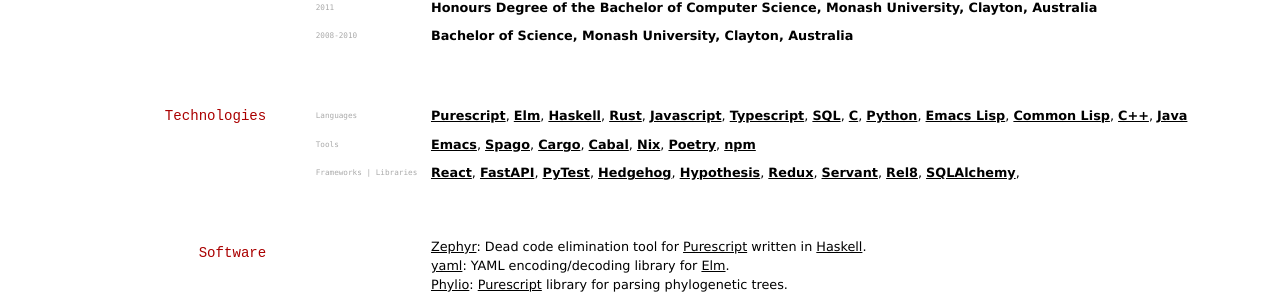
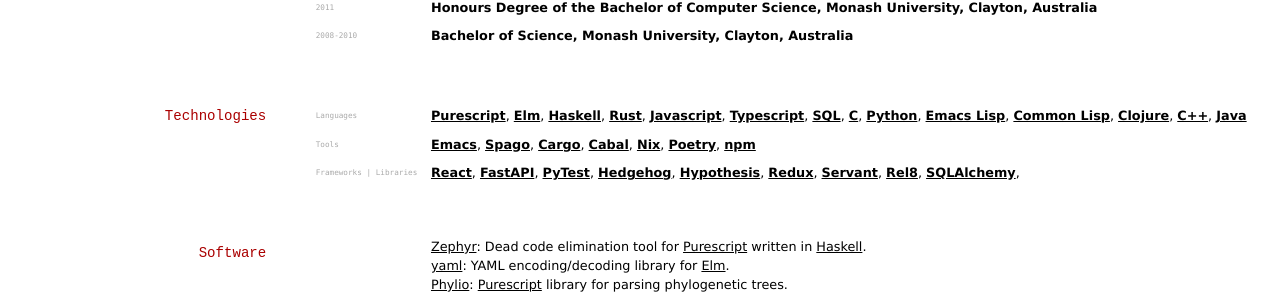
Before and after one commit to MaybeJustJames/jhc-at-home.github.io, a Jekyll site: the page built from index.md, in a window 1280 px wide. Shown: the part 834-1131 px from the top of the page. Built offline with Jekyll 4.4.1, drawn with Linux system fonts in a browser that asks for light colours.

Commit message:
Add Clojure to the list of languages

```diff
--- a/index.md
+++ b/index.md
@@ -72,7 +72,7 @@
 ## Technologies
 
 `Languages`
-**[Purescript](https://www.purescript.org)**, **[Elm](https://elm-lang.org)**, **[Haskell](https://www.haskell.org)**, **[Rust](https://www.rust-lang.org)**, **[Javascript](http://www.jsfuck.com/)**, **[Typescript](https://www.typescriptlang.org)**, **[SQL](https://www.iso.org/standard/63555.html)**, **[C](https://www.open-std.org/jtc1/sc22/wg14/)**, **[Python](https://www.python.org)**, **[Emacs Lisp](https://www.gnu.org/software/emacs)**, **[Common Lisp](http://clhs.lisp.se)**, **[C++](https://isocpp.org)**, **[Java](https://openjdk.org)**
+**[Purescript](https://www.purescript.org)**, **[Elm](https://elm-lang.org)**, **[Haskell](https://www.haskell.org)**, **[Rust](https://www.rust-lang.org)**, **[Javascript](http://www.jsfuck.com/)**, **[Typescript](https://www.typescriptlang.org)**, **[SQL](https://www.iso.org/standard/63555.html)**, **[C](https://www.open-std.org/jtc1/sc22/wg14/)**, **[Python](https://www.python.org)**, **[Emacs Lisp](https://www.gnu.org/software/emacs)**, **[Common Lisp](http://clhs.lisp.se)**, **[Clojure](https://clojure.org/)**, **[C++](https://isocpp.org)**, **[Java](https://openjdk.org)**
 
 `Tools`
 **[Emacs](https://www.gnu.org/software/emacs)**, **[Spago](https://github.com/purescript/spago)**, **[Cargo](https://doc.rust-lang.org/cargo)**, **[Cabal](https://www.haskell.org/cabal)**, **[Nix](https://nixos.org)**, **[Poetry](https://python-poetry.org)**, **[npm](https://www.npmjs.com)**
```
